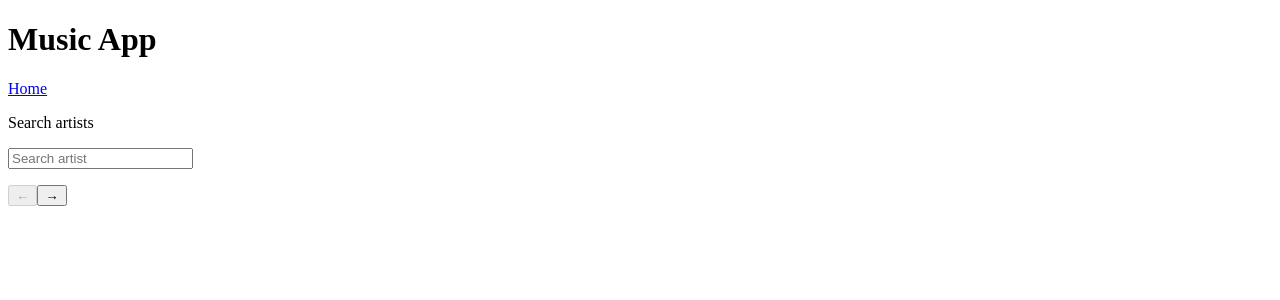
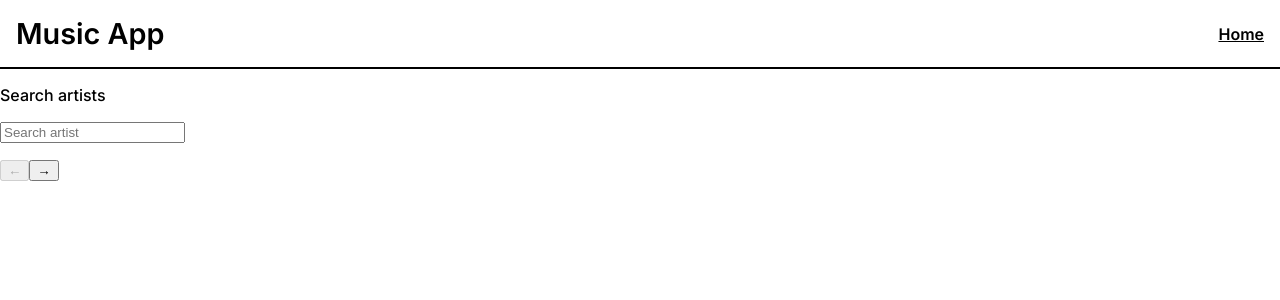
Before and after one commit to Artist-Search-2021/artists-search-fe, a React app: page / in a window 1280 px wide. Shown: the top 300 px of the page. Built offline with nearby package versions, Linux system fonts and the light colour scheme.

Commit message:
css-in-js Header styling

```diff
--- a/package.json
+++ b/package.json
@@ -27,6 +27,7 @@
     "fast-xml-parser": "^3.19.0",
     "react": "^17.0.2",
     "react-dom": "^17.0.2",
+    "react-jss": "^10.7.1",
     "react-router-dom": "^5.2.0",
     "react-xml-parser": "^1.1.8",
     "xml2js": "^0.4.23"
--- /dev/null
+++ b/src/components/app/App.css
@@ -0,0 +1,7 @@
+@import url('https://fonts.googleapis.com/css2?family=Inter:wght@500;600&display=swap');
+
+body {
+  margin: 0;
+  box-sizing: border-box;
+  font-family: 'Inter', sans-serif;
+}
--- a/src/components/app/App.jsx
+++ b/src/components/app/App.jsx
@@ -6,6 +6,7 @@ import ReleaseDetail from '../display/ReleaseDetail';
 import SongLyrics from '../display/SongLyrics';
 import Header from '../common/Header';
 import Home from '../home/Home';
+import './App.css'
 
 export default function App() {
   return (<div className="App">
--- a/src/components/common/Header.js
+++ b/src/components/common/Header.js
@@ -1,12 +1,33 @@
 import React from 'react';
 import { NavLink } from 'react-router-dom';
+import { createUseStyles } from 'react-jss';
+
+const useStyles = createUseStyles({
+  header: {
+    display: 'flex',
+    alignItems: 'center',
+    justifyContent: 'space-between',
+    borderBottom: [2, 'solid', 'black'],
+    padding: '1rem',
+  },
+  h1: {
+    margin: 0,
+    fontSize: '1.8rem',
+  },
+  link: {
+    color: 'black',
+    fontWeight: 600,
+  }
+
+})
 
 export default function Header() {
+  const classes = useStyles();
   return (
-    <header>
-      <h1>Music App</h1>
+    <header className={classes.header}>
+      <h1 className={classes.h1}>Music App</h1>
       <nav>
-        <NavLink to="/">Home</NavLink>
+        <NavLink className={classes.link} to="/">Home</NavLink>
       </nav>
     </header>
   );
```
Also changed, not shown: 1 other file (tests, documents, lock files or other folders).
